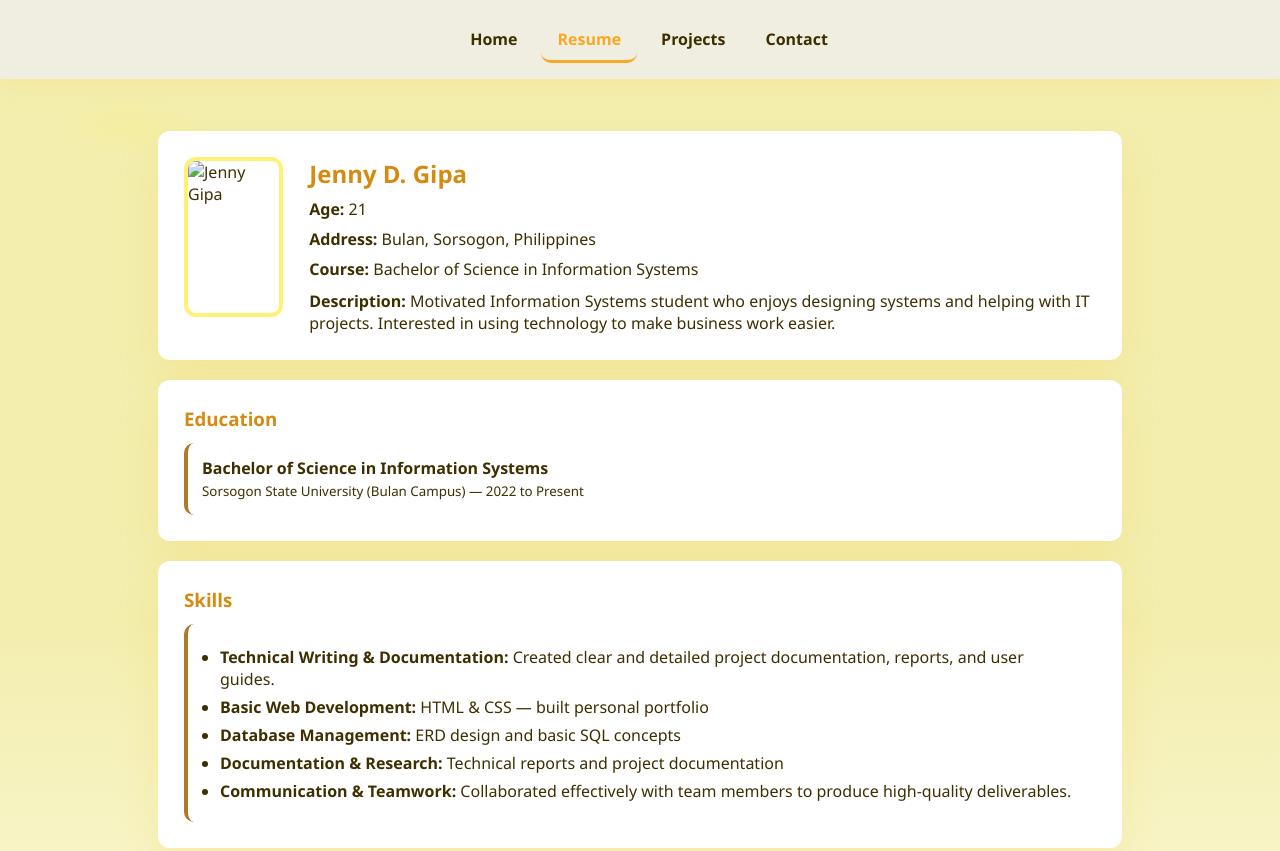
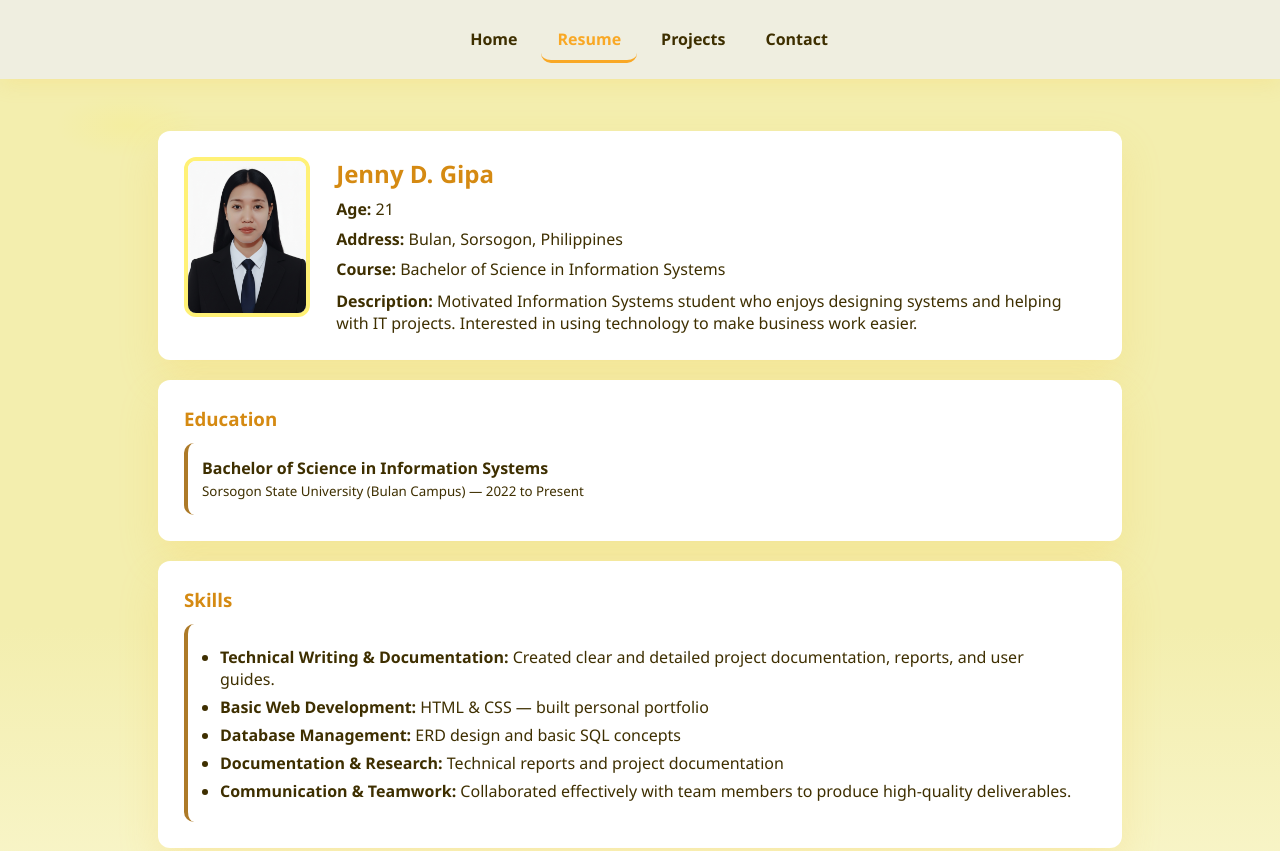
Before and after one commit to jennygipa00/student_portfolio_template, a plain HTML site: page resume.html in a window 1280 px wide. Shown: the top 851 px of the page. Drawn offline with Linux system fonts and the light colour scheme.

Commit message:
fixing image path

```diff
--- a/resume.html
+++ b/resume.html
@@ -88,7 +88,7 @@
   <main class="wrap" aria-labelledby="resume-title">
     <article class="card" id="resume-card">
       <section class="profile" aria-labelledby="name">
-        <img class="avatar" src="C:\Users\Jenny\Downloads\1759239835215.jpg" alt="Jenny Gipa">
+        <img class="avatar" src="images/profile.jpg" alt="Jenny Gipa">
         <div>
           <h2 id="name">Jenny D. Gipa</h2>
           <div class="meta-list">
```
